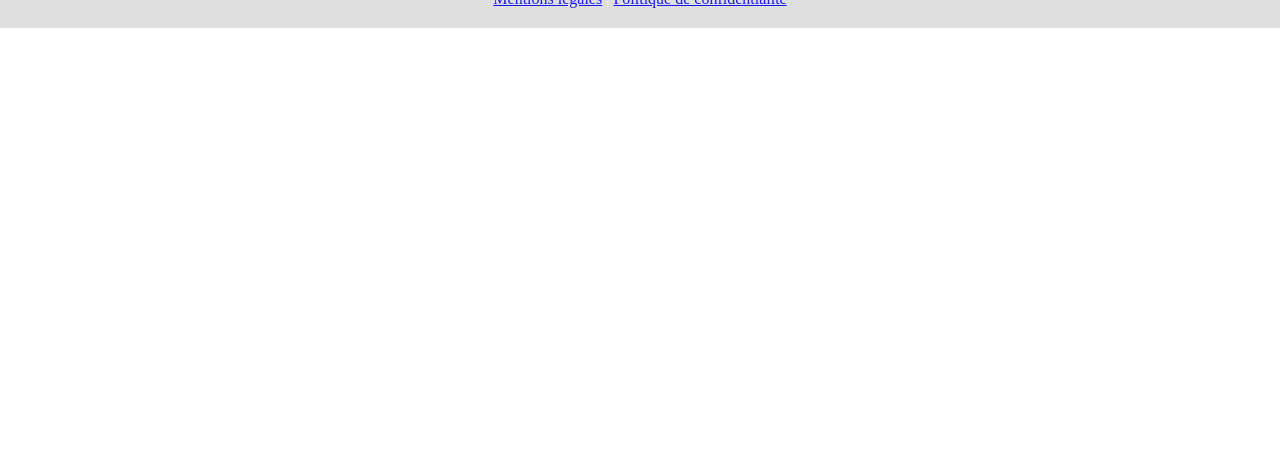
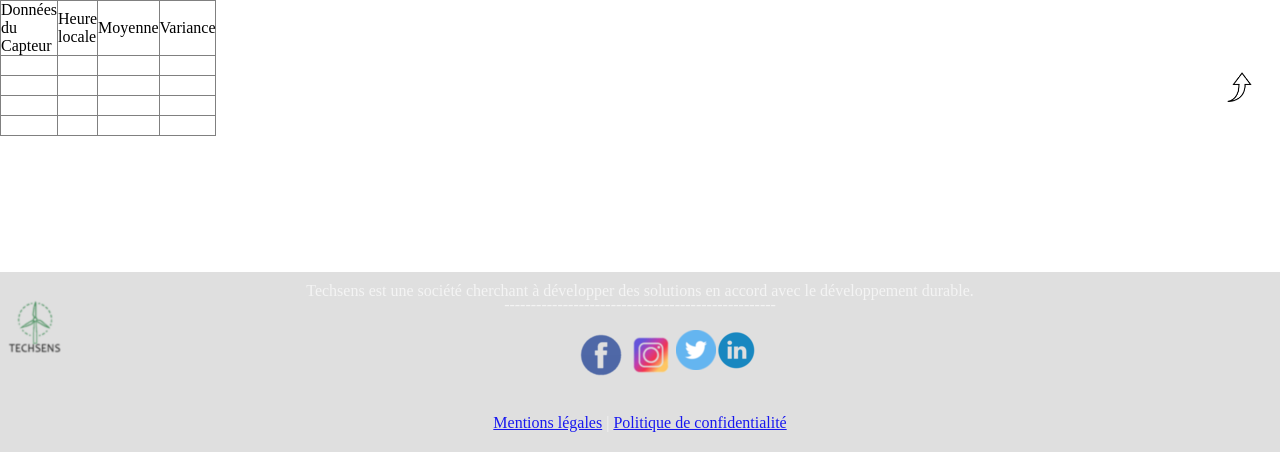
Before and after one commit to YNSBNL/GREENWARE, a PHP site: page /gare_du_nord.php in a window 1280 px wide. Shown: the part 1485-1937 px from the top of the page. Before the commit the page ends 1513 px from the top, so only its background shows below. Run offline with PHP 8.4, Linux system fonts and the light colour scheme; some libraries are stand-ins or nearby versions.

Commit message:
khalil maj 4
graphiques sur javascript

```diff
--- a/Techsens/gare_du_nord.php
+++ b/Techsens/gare_du_nord.php
@@ -4,6 +4,8 @@
 <head>
     <meta content="text/html; charset=utf-8" http-equiv="content-type">
     <link href="graphique.css" rel="stylesheet">
+    <script src="https://cdnjs.cloudflare.com/ajax/libs/Chart.js/2.5.0/Chart.min.js"></script>
+    <script type="text/javascript" src="gares.js"></script>
     <title>Techsens</title>
 </head>
 
@@ -22,10 +24,7 @@
     <br>
 <br><br>
     <div class="intro">
-    <?php
-        $x = "Jérôme";
-        echo "<p><center> Bienvenue utilisateur $x  ! </center></p>"
-    ?>
+
         <?php
         $y = "Gare du Nord";
         echo "<p><center> Voici les informations de la station $y ! </center></p>"
@@ -39,7 +38,7 @@
     <br>
         <br>
         <br><br><br><br><br><br><br><br><br><br><br><br><br><br><br><br><br>
-
+<div class="center"><canvas id="myChart" style="width:100%;max-width:600px"></canvas></div>
     <table class="centert">
         <tr>
             <th class="center">CAPTEUR-CO2-ZA59</th>
@@ -55,6 +54,46 @@
 </tr>
 
     </table>
+
+<form method="post">
+
+<table border="1" cellpadding="0" cellspacing="0" style="border-collapse: collapse" width="100"v id="grid">
+<tr>
+    <td  height="19" width="20%">Données du Capteur</td>
+    <td height="19" width="20%">Heure locale</td>
+    <td  height="19" width="20%">Moyenne</td>
+    <td  height="19" width="20%">Variance</td>
+</tr>
+<tr>
+    <td id="1-1" height="19" width="20%">&nbsp;</td>
+    <td id="1-2" height="19" width="20%">&nbsp;</td>
+    <td id="1-3" height="19" width="20%">&nbsp;</td>
+    <td id="1-4" height="19" width="20%">&nbsp;</td>
+</tr>
+<tr>
+    <td id="2-1" height="16" width="20%">&nbsp;</td>
+    <td id="2-2" height="16" width="20%">&nbsp;</td>
+    <td id="2-3" height="16" width="20%">&nbsp;</td>
+    <td id="2-4" height="19" width="20%">&nbsp;</td>
+</tr>
+<tr>
+    <td id="3-1" height="19" width="20%">&nbsp;</td>
+    <td id="3-2" height="19" width="20%">&nbsp;</td>
+    <td id="3-3" height="19" width="20%">&nbsp;</td>
+    <td id="3-4" height="19" width="20%">&nbsp;</td>
+</tr>
+<tr>
+    <td id="4-1" height="19" width="20%">&nbsp;</td>
+    <td id="4-2" height="19" width="20%">&nbsp;</td>
+    <td id="4-3" height="19" width="20%">&nbsp;</td>
+    <td id="4-4" height="19" width="20%">&nbsp;</td>
+</tr>
+</table>
+
+<br><br>
+<div id="count" name="count"></div>
+
+
 <div class="footer4">
         <div class="foot">Techsens est une société cherchant à développer des solutions en accord avec le développement durable.</div>
         <img src="logoo.png" alt="photo du logo" />
@@ -85,34 +124,28 @@
 
 
 
-        function imagefun() {
-            var Image_Id = document.getElementById('getImage');
-            if (Image_Id.src.match("sensor1.gif")) {
-                Image_Id.src = "sensor2.gif" ;
+
+        var xValues = ["1ère mesure", "2ème mesure", "3ème mesure", "4ème mesure"];
+        var yValues = [firstNumber, secondNumber, thirdNumber, fourthNumber];
+        var barColors = ["red", "green","blue","orange","brown"];
+
+        new Chart("myChart", {
+          type: "bar",
+          data: {
+            labels: xValues,
+            datasets: [{
+              backgroundColor: barColors,
+              data: yValues
+            }]
+          },
+          options: {
+            legend: {display: false},
+            title: {
+              display: true,
+              text: "Graphique des données sur les particules fines (en quelques secondes)"
             }
-            else {
-                Image_Id.src = "sensor1.gif";
-            }
-
-
-
-
-        }
-        var c = 0;
-    function fu(){
-      if(c==0){
-        document.getElementById('getImage').src = "sensor0.gif";
-        document.getElementById("button").innerHTML = "Turn ON";
-        c=1;
-      }
-      else if(c==1){
-        document.getElementById("getImage").src = "sensor1.gif";
-        document.getElementById("button").innerHTML = "Turn OFF";
-        c=0;
-      }
-    }
-
-
+          }
+        });
 
 
 
--- /dev/null
+++ b/Techsens/gares.js
@@ -0,0 +1,116 @@
+
+    var arr_num = Array.from({length: 4}, () => (Math.random() * (900 - 600 + 1) + 600));
+    const firstNumber = arr_num[arr_num.length - 1]
+    const secondNumber = arr_num[arr_num.length - 2];
+    const thirdNumber = arr_num[arr_num.length - 3];
+    const fourthNumber = arr_num[arr_num.length - 4];
+
+
+
+    var currentdate = new Date();
+var datetime = currentdate.getDate() + "/"
+                + (currentdate.getMonth()+1)  + "/"
+                + currentdate.getFullYear() + " @ "
+                + currentdate.getHours() + ":"
+                + currentdate.getMinutes() + ":"
+                + currentdate.getSeconds();
+
+
+const moyarr = arr_num;
+
+function getAvg(moyarr) {
+  const total = moyarr.reduce((acc, c) => acc + c, 0);
+  return total / moyarr.length;
+}
+
+const average = getAvg(moyarr);
+
+
+
+
+function run(){
+    var counter =0;
+    var grid = document.getElementById("grid");
+    for (var i = 0, row; row = grid.rows[i]; i++){
+        row.cells[0].textContent = arr_num[getRandom()];
+        row.cells[1].textContent = datetime;
+        row.cells[2].textContent = average;
+        row.cells[3].textContent = Math.sqrt(average);
+
+
+
+    }
+
+
+}
+
+
+function getRandom(){
+    return Math.floor(Math.random() * arr_num.length) + 0 ;
+
+}
+
+
+
+
+
+
+
+
+
+
+
+
+
+
+
+
+
+		var xValues = ["1ère mesure", "2ème mesure", "3ème mesure", "4ème mesure"];
+		var yValues = [firstNumber, secondNumber, thirdNumber, fourthNumber];
+		var barColors = ["red", "green","blue","orange","brown"];
+
+		new Chart("myChart", {
+		  type: "bar",
+		  data: {
+		    labels: xValues,
+		    datasets: [{
+		      backgroundColor: barColors,
+		      data: yValues
+		    }]
+		  },
+		  options: {
+		    legend: {display: false},
+		    title: {
+		      display: true,
+		      text: "Graphique des données sur les particules fines (en quelques secondes)"
+		    }
+		  }
+		});
+
+        function imagefun() {
+            var Image_Id = document.getElementById('getImage');
+            if (Image_Id.src.match("sensor1.gif")) {
+                Image_Id.src = "sensor2.gif" ;
+            }
+            else {
+                Image_Id.src = "sensor1.gif";
+            }
+
+
+
+
+        }
+        var c = 0;
+    function fu(){
+      if(c==0){
+        document.getElementById('getImage').src = "sensor0.gif";
+        document.getElementById("button").innerHTML = "Turn ON";
+        c=1;
+      }
+      else if(c==1){
+        document.getElementById("getImage").src = "sensor1.gif";
+        document.getElementById("button").innerHTML = "Turn OFF";
+        c=0;
+      }
+    }
```
Also changed, not shown: Techsens/corentin_celton.php (+26 -90 lines).
